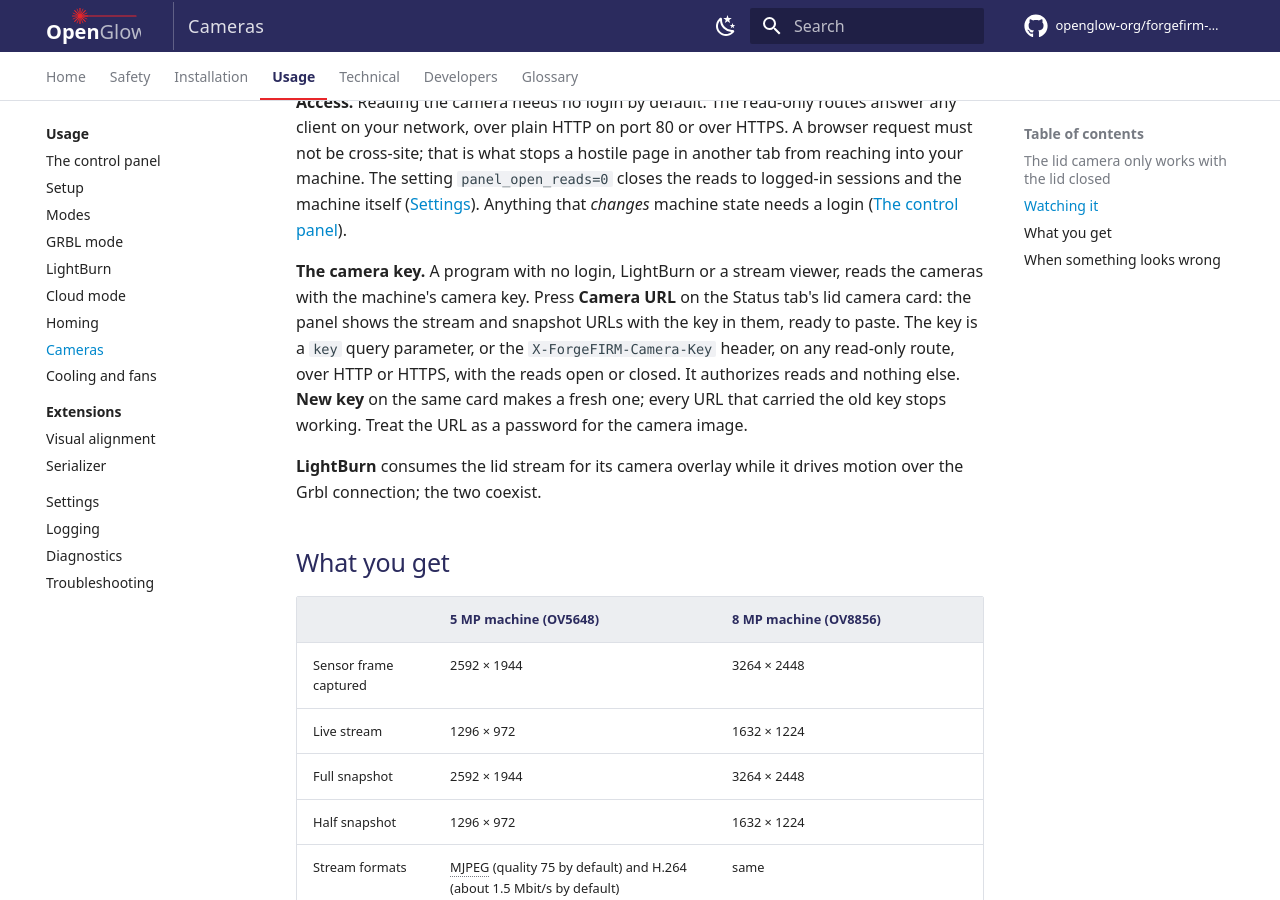
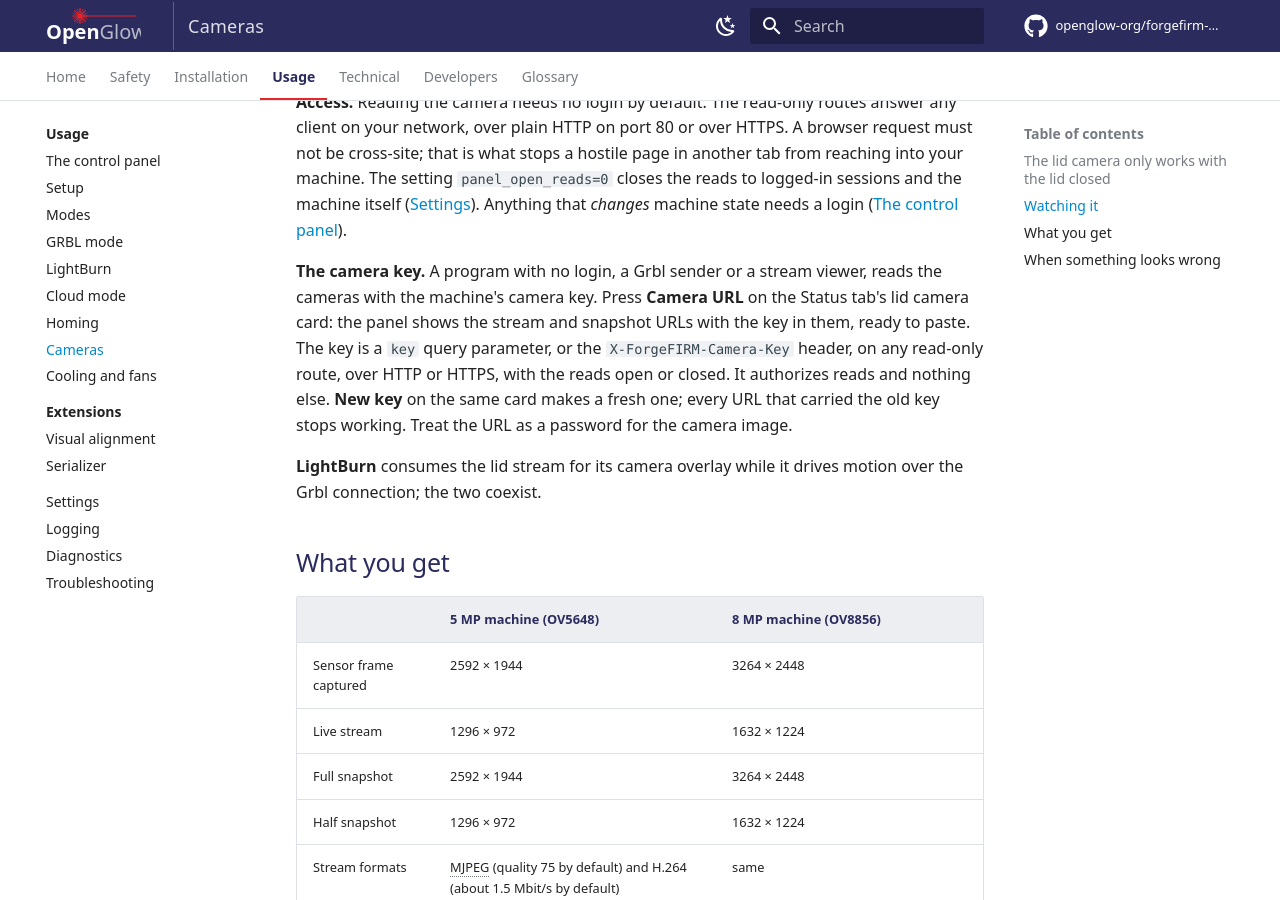
Before and after one commit to openglow-org/forgefirm-docs, an MkDocs documentation site: the page built from docs/usage/cameras.md, in a window 1280 px wide and 900 px high, scrolled down 2781 px. Built offline with MkDocs 1.6.1 and Material for MkDocs 9.7.7, drawn with Linux system fonts in a browser that asks for light colours; comment, search, counter and statistics services are not loaded.

Commit message:
Cameras: the camera key's example reader is a Grbl sender
Companion of forgectrl b1f8ce0 (Panel text: the Grbl sender named
generically).

- usage/cameras.md, The camera key: a program with no login, a Grbl
  sender or a stream viewer, reads the cameras with the machine's camera
  key. The LightBurn page's own camera section is that sender's setup
  and stays.

Proof: python scripts/check-style.py (style: clean), python
scripts/check-interfaces.py (interfaces: clean (245 checked)), zensical
build (strict: No issues found). Negative control on a scratch copy of
the tree: the British spelling of 'canceled' put into the edited
sentence fails check-style.py (one SPELLING finding, exit 1), and a link
to a page that does not exist put into the same sentence fails the
strict build (page does not exist, exit 1).

Acceptance: none; docs only.

```diff
--- a/docs/usage/cameras.md
+++ b/docs/usage/cameras.md
@@ -103,7 +103,7 @@ hostile page in another tab from reaching into your machine. The setting
 itself ([Settings](settings.md)). Anything that *changes* machine state
 needs a login ([The control panel](control-panel.md#access)).
 
-**The camera key.** A program with no login, LightBurn or a stream viewer,
+**The camera key.** A program with no login, a Grbl sender or a stream viewer,
 reads the cameras with the machine's camera key. Press **Camera URL** on
 the Status tab's lid camera card: the panel shows the stream and snapshot
 URLs with the key in them, ready to paste. The key is a `key` query
```
